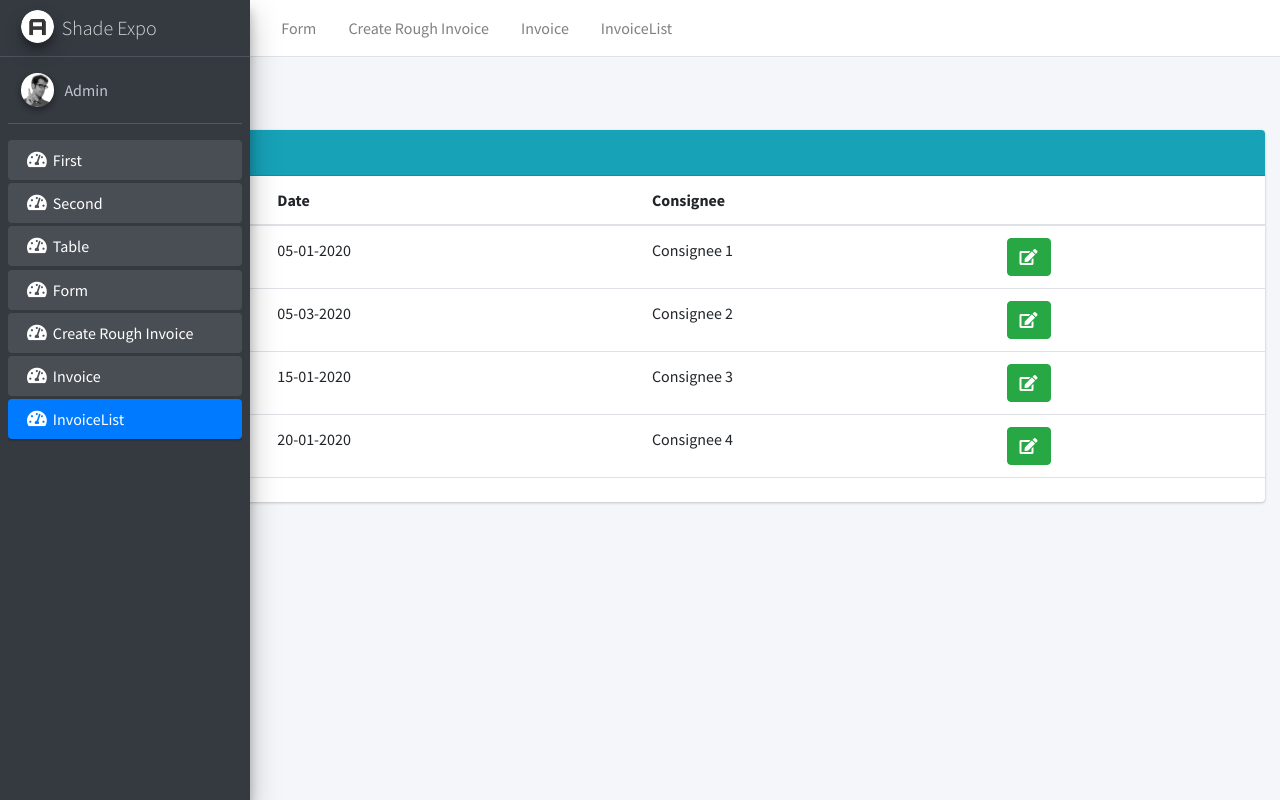
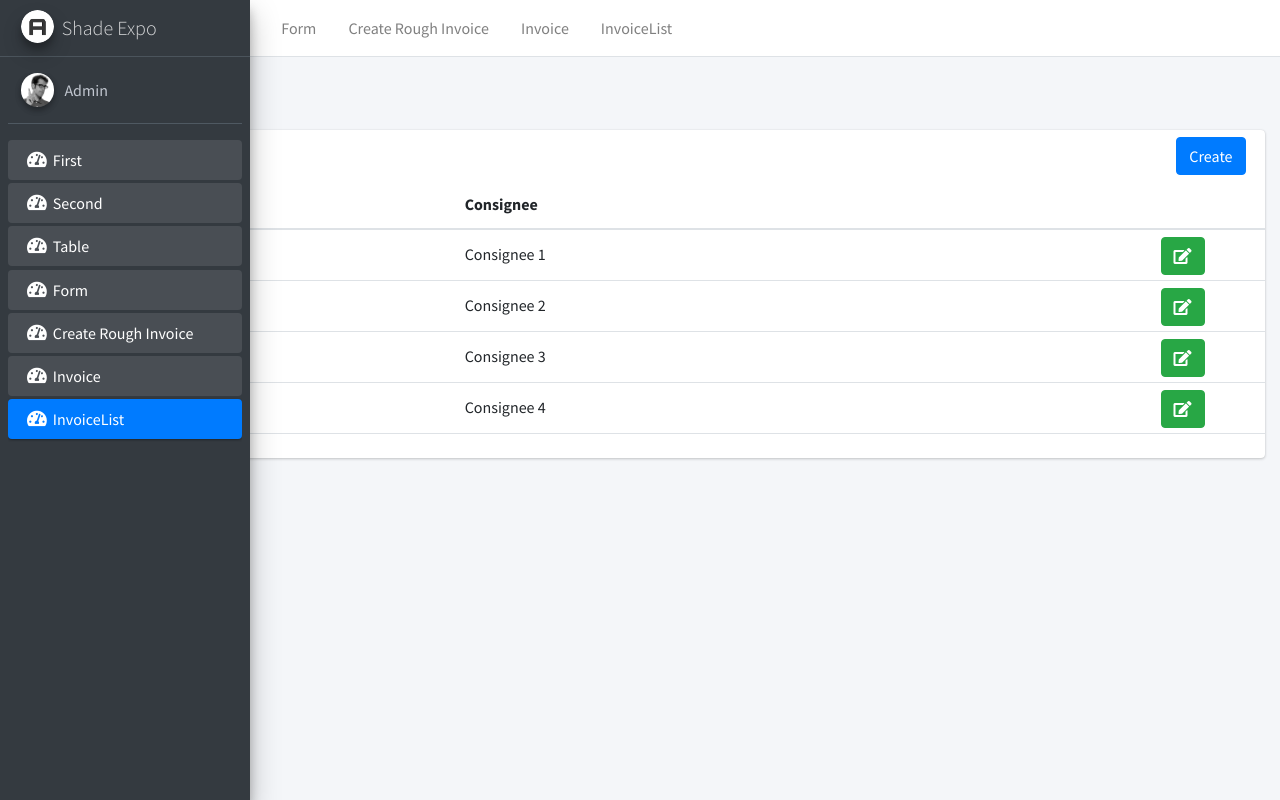
Before and after one commit to ncodtechnologies/shade_expo, a React (Create React App) app: page /invoiceList in a window 1280 px wide. Built offline with nearby package versions, Linux system fonts and the light colour scheme.

Commit message:
invoice list- evng

```diff
--- a/src/pages/invoice.js
+++ b/src/pages/invoice.js
@@ -322,39 +322,6 @@ class App extends Component {
 
             </div>
           </div>
-          <section class="content">
-            <div class="container-fluid">
-              <div class="card card-default">
-
-                <div class="card-body">
-                  <div class="row">
-
-
-                  </div>
-
-                  <h6>TOTAL AMOUNT IN RUPEES - FORTEEN THOUSAND REPEES ONLY</h6>
-                  <div class="row">
-                    <div class="col-12 col-sm-6">
-
-                    </div>
-                    <div class="col-12 col-sm-6">
-                      <div class="form-group">
-
-
-                      </div>
-
-                    </div>
-
-                  </div>
-
-                </div>
-
-                <div class="card-footer">
-
-                </div>
-              </div>
-            </div>
-          </section>
 
         </div>
 
--- a/src/pages/invoiceList.js
+++ b/src/pages/invoiceList.js
@@ -19,17 +19,6 @@ class App extends Component {
     }
   }
 
-  onDateChange = date => this.setState({ date })
-
-
-
-  delRow = (rowIndex) => {
-    let _invItems = this.state.invItems;
-    _invItems.splice(rowIndex, 1);
-    this.setState({
-      invItems: _invItems
-    })
-  }
 
   render() {
     const tableRows = this.state.invItems.map((invItem, index) =>
@@ -39,10 +28,6 @@ class App extends Component {
 
       />
     );
-
-    const grandTotal = this.state.invItems.reduce((a, b) => +a + +(b.kg * b.box), 0);
-    const boxTotal = this.state.invItems.reduce((a, b) => +a + +(b.box), 0);
-    const kgTotal = this.state.invItems.reduce((a, b) => +a + +(b.kg), 0);
 
     return (
       <div class="wrapper" >
@@ -62,18 +47,25 @@ class App extends Component {
             <div class="container-fluid">
               <div class="row">
                 <div class="col-lg-12">
-                  <div class="card card-info">
-                    <div class="card-header">
-                      <h3 class="card-title">Invoice</h3>
+                  <div class="card card-default">
+                  <div class="card-header border-0">
+                    <h3 class="card-title">Invoice</h3>
+                    <div class="card-tools">
+                      <a href="./invoice" class="btn btn-tool btn-sm">
+                      <button type="submit" class="btn btn-primary">Create</button>
+
+                      </a>
                     </div>
+                  </div>
+
                     <div class="card-body p-0">
                       <table class="table">
                         <thead>
                           <tr>
-                            <th style={{ width: '20%' }}>No</th>
-                            <th style={{ width: '30%' }}>Date</th>
-                            <th>Consignee</th>
-                            <th></th>
+                            <th style={{ width: '10%' }}>No</th>
+                            <th style={{ width: '25%' }}>Date</th>
+                            <th style={{ width: '55%' }}>Consignee</th>
+                            <th style={{ width: '15%' }}></th>
                           </tr>
                         </thead>
                         <tbody>
@@ -116,7 +108,11 @@ class TableRow extends React.Component {
         <td>{invItem.Date}</td>
         <td>{invItem.Consignee}</td>
         <td>
-          <button type="button" onClick={this.editRow} class="btn btn-success"><i class="fas fa-edit"></i></button>
+          <a href="./invoice" class="btn btn-tool btn-sm">
+            <button type="button" onClick={this.editRow} class="btn btn-success">
+               <i class="fas fa-edit"></i>
+            </button>
+          </a>
         </td>
       </tr>
     );
```
